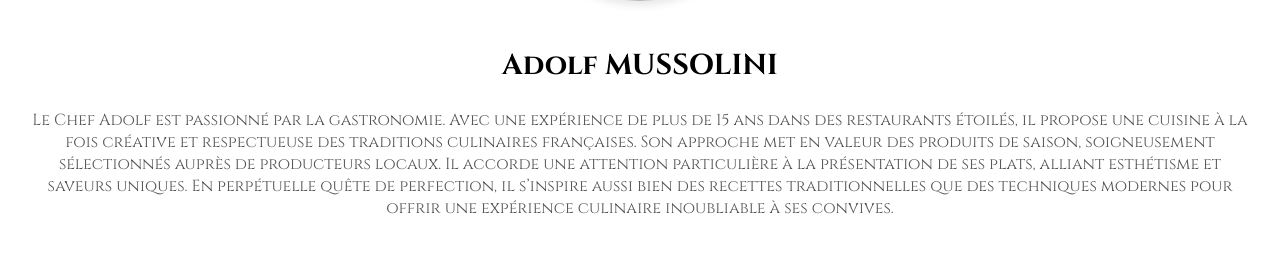
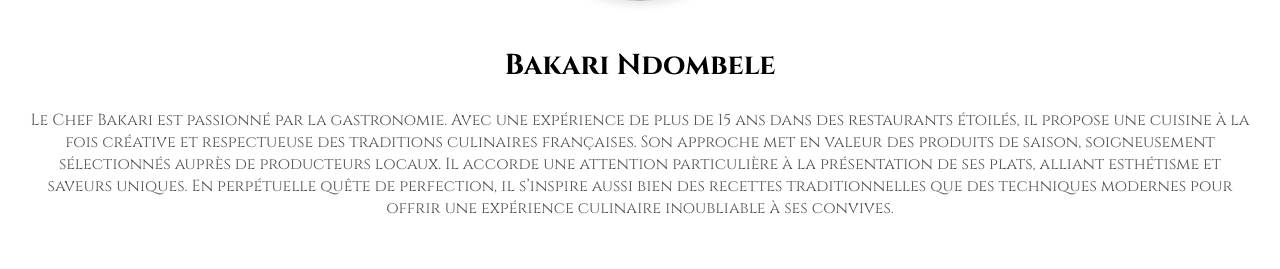
Before and after one commit to mino-25/fleche-argent, a React (Create React App) app: page /resto in a window 1280 px wide. Shown: the part 2134-2403 px from the top of the page. Built offline with nearby package versions, Linux system fonts and the light colour scheme; a web font is replaced by a local one.

Commit message:
resto.js

```diff
--- a/src/components/resto/resto.js
+++ b/src/components/resto/resto.js
@@ -70,9 +70,9 @@ function Resto() {
             alt="Notre chef"
             className="chef-image"
           />
-          <h2>Adolf MUSSOLINI </h2>
+          <h2> Bakari Ndombele </h2>
           <p>
-          Le Chef Adolf est passionné par la gastronomie. Avec une expérience de plus de 15 ans dans des restaurants étoilés, il propose une cuisine à la fois créative et respectueuse des traditions culinaires françaises.
+          Le Chef Bakari est passionné par la gastronomie. Avec une expérience de plus de 15 ans dans des restaurants étoilés, il propose une cuisine à la fois créative et respectueuse des traditions culinaires françaises.
 Son approche met en valeur des produits de saison, soigneusement sélectionnés auprès de producteurs locaux. Il accorde une attention particulière à la présentation de ses plats, alliant esthétisme et saveurs uniques.
 En perpétuelle quête de perfection, il s’inspire aussi bien des recettes traditionnelles que des techniques modernes pour offrir une expérience culinaire inoubliable à ses convives.
           </p>
```
